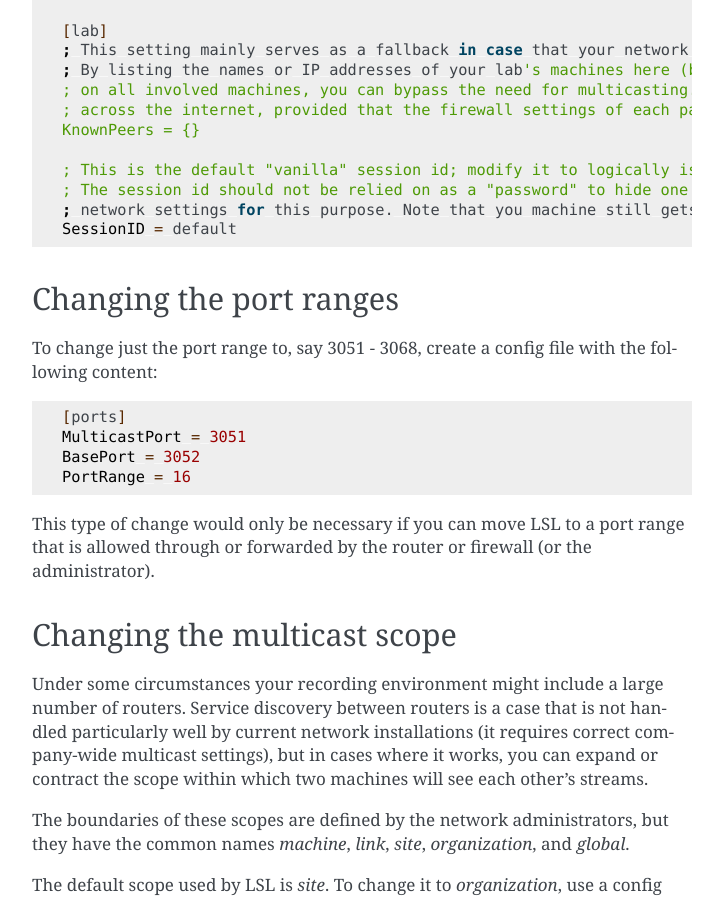
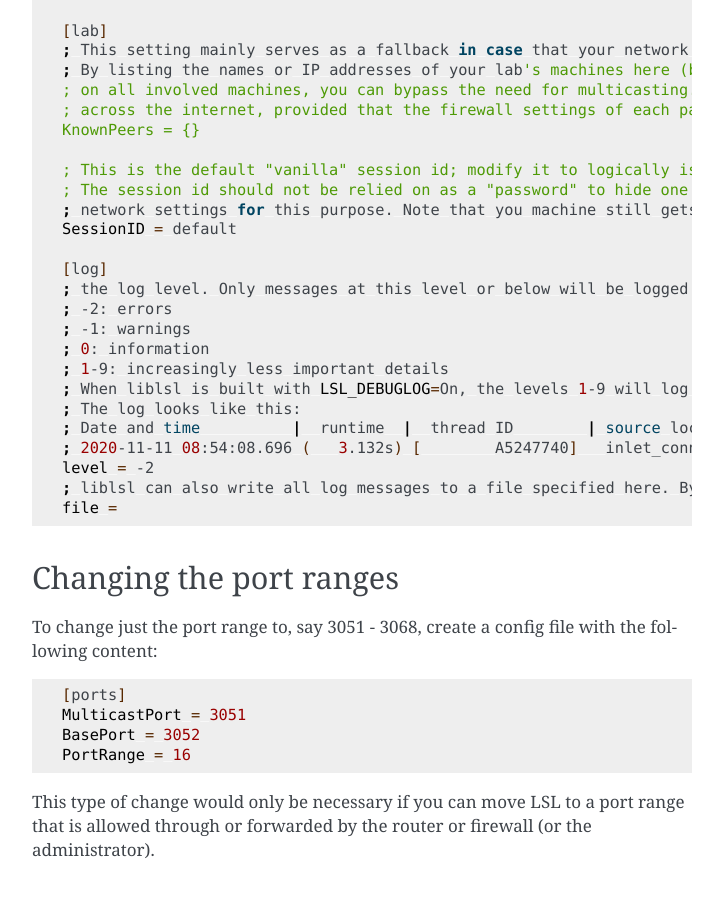
Before and after one commit to sccn/labstreaminglayer, a Sphinx documentation site: the page built from docs/info/lslapicfg.rst, in a window 1280 px wide and 900 px high, scrolled down 1966 px. Shown: the whole window, without its empty margins (388-1111 px from the left). Built offline with Sphinx 7.4.7, drawn with Linux system fonts in a browser that asks for light colours; pages that are not in the unit, such as notebooks, are missing from menus; some of the changed text lies outside the part shown.

Commit message:
Add documentation for api config options log.level and log.file

```diff
--- a/docs/info/lslapicfg.rst
+++ b/docs/info/lslapicfg.rst
@@ -107,6 +107,20 @@ corrections to the default settings).
     ; network settings for this purpose. Note that you machine still gets to see some traffic from other activities if within the scope.
     SessionID = default
 
+    [log]
+    ; the log level. Only messages at this level or below will be logged
+    ; -2: errors
+    ; -1: warnings
+    ; 0: information
+    ; 1-9: increasingly less important details
+    ; When liblsl is built with LSL_DEBUGLOG=On, the levels 1-9 will log more details
+    ; The log looks like this:
+    ; Date and time          |  runtime  |  thread ID        | source location        | level | Log message
+    ; 2020-11-11 08:54:08.696 (   3.132s) [        A5247740]   inlet_connection.cpp:46    WARN| The stream named 'timesync' can't be recovered automatically if its provider crashes because it doesn't have a unique source ID
+    level = -2
+    ; liblsl can also write all log messages to a file specified here. By default, log messages will be appended
+    file =
+
 Changing the port ranges
 ------------------------
 
@@ -208,3 +222,16 @@ Note, that the SessionID is not a security feature, however.
 
 You are still be able to intercept packets involved in a session that is not
 yours.
+
+Logging
+-------
+
+In case something's not working and you want to investigate it or produce a
+helpful bug report, `liblsl` can log details of the normal operation and
+errors to the terminal or a log file:
+
+.. code:: bash
+
+    [log]
+    level = 0
+    file = lsllog.txt
```
